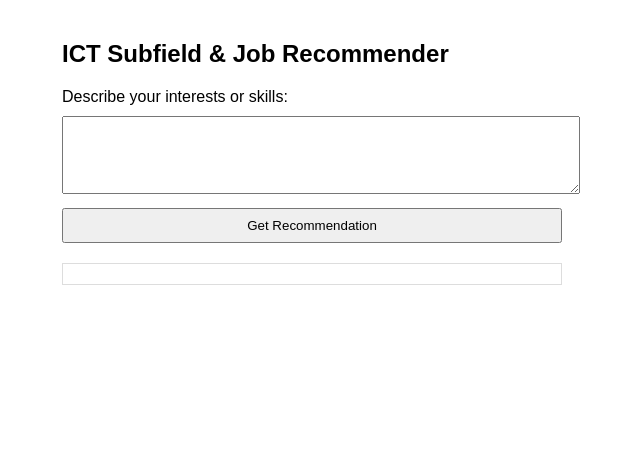
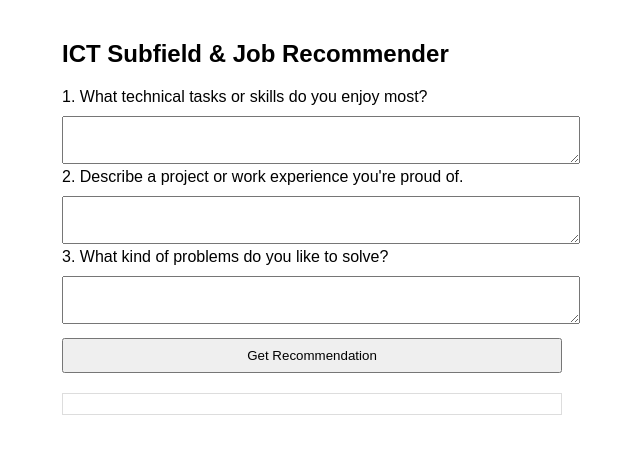
Before and after one commit to jayn95/DecodeMe_NLP_Project, a Flask app: page / in a window 1280 px wide. Shown: the top 454 px of the page, without its empty margins (328-968 px from the left). Run offline with Flask 3, Linux system fonts and the light colour scheme; parts of the project's set-up code (start-up, migrations or seed data) failed here and were passed over.

Commit message:
modified app to allow more user input

```diff
--- a/src/app.py
+++ b/src/app.py
@@ -47,25 +47,43 @@ if 'Processed_Text' not in df.columns:
 # Main route for API
 @app.route('/predict', methods=['POST'])
 def predict():
-    user_input = request.json.get("text")
-    if not user_input:
-        return jsonify({"error": "No input provided"}), 400
+    # Expect a JSON with 3 answers
+    answers = request.json.get("answers")
+    if not answers or not isinstance(answers, list) or len(answers) != 3:
+        return jsonify({"error": "Please provide answers to all 3 questions."}), 400
 
-    # Preprocess and vectorize user input
-    processed = preprocess_text(user_input)
-    user_vec = vectorizer.transform([processed])
     dataset_vecs = vectorizer.transform(df['Processed_Text'])
+    predictions = []
+    similarities = []
 
-    # Cosine similarity
-    similarity = cosine_similarity(user_vec, dataset_vecs)
-    top_index = np.argmax(similarity)
+    for answer in answers:
+        processed = preprocess_text(answer)
+        user_vec = vectorizer.transform([processed])
+        similarity = cosine_similarity(user_vec, dataset_vecs)
+        top_index = np.argmax(similarity)
+        predictions.append(df['Subfield'].iloc[top_index])
+        similarities.append(similarity[0][top_index])
 
-    subfield = df['Subfield'].iloc[top_index]
-    job = df['Job Title'].iloc[top_index]
+    # Determine final subfield - majority vote or highest similarity
+    # Option 1: Majority vote
+    from collections import Counter
+    subfield_count = Counter(predictions)
+    final_subfield = subfield_count.most_common(1)[0][0]
+
+    # Option 2: If tie or just to be sure, pick the prediction with highest similarity
+    # Uncomment below if you want to use this instead:
+    # max_sim_index = np.argmax(similarities)
+    # final_subfield = predictions[max_sim_index]
+
+    # Get recommended job(s) for final_subfield
+    # For simplicity, pick first matching job in df for that subfield
+    final_jobs = df[df['Subfield'] == final_subfield]['Job Title'].unique()
+    recommended_job = final_jobs[0] if len(final_jobs) > 0 else "No job found"
 
     return jsonify({
-        "subfield": subfield,
-        "recommended_job": job
+        "final_subfield": final_subfield,
+        "recommended_job": recommended_job,
+        "individual_predictions": predictions
     })
 
 # (Optional) Route to frontend HTML
--- a/src/templates/index.html
+++ b/src/templates/index.html
@@ -14,8 +14,15 @@
     <div class="container">
         <h2>ICT Subfield & Job Recommender</h2>
         <form id="predictForm">
-            <label for="userText">Describe your interests or skills:</label>
-            <textarea id="userText" rows="4" required></textarea>
+            <label>1. What technical tasks or skills do you enjoy most?</label>
+            <textarea id="answer1" rows="2" required></textarea>
+
+            <label>2. Describe a project or work experience you're proud of.</label>
+            <textarea id="answer2" rows="2" required></textarea>
+
+            <label>3. What kind of problems do you like to solve?</label>
+            <textarea id="answer3" rows="2" required></textarea>
+
             <button type="submit">Get Recommendation</button>
         </form>
         <div id="result"></div>
@@ -23,26 +30,34 @@
     <script>
         document.getElementById('predictForm').addEventListener('submit', async function(e) {
             e.preventDefault();
-            const userText = document.getElementById('userText').value;
+            const answers = [
+                document.getElementById('answer1').value,
+                document.getElementById('answer2').value,
+                document.getElementById('answer3').value
+            ];
             const resultDiv = document.getElementById('result');
             resultDiv.textContent = "Loading...";
             try {
                 const response = await fetch('/predict', {
                     method: 'POST',
                     headers: { 'Content-Type': 'application/json' },
-                    body: JSON.stringify({ text: userText })
+                    body: JSON.stringify({ answers: answers })
                 });
                 const data = await response.json();
                 if (data.error) {
                     resultDiv.textContent = "Error: " + data.error;
                 } else {
-                    resultDiv.innerHTML = `<strong>Recommended Subfield:</strong> ${data.subfield}<br>
-                                           <strong>Recommended Job:</strong> ${data.recommended_job}`;
+                    resultDiv.innerHTML = `<strong>Final Recommended Subfield:</strong> ${data.final_subfield}<br>
+                                        <strong>Recommended Job(s):</strong> ${data.recommended_job}<br><br>
+                                        <strong>Individual Predictions:</strong><br>
+                                        1. ${data.individual_predictions[0]}<br>
+                                        2. ${data.individual_predictions[1]}<br>
+                                        3. ${data.individual_predictions[2]}`;
                 }
             } catch (err) {
                 resultDiv.textContent = "An error occurred. Please try again.";
             }
         });
-    </script>
+        </script>
 </body>
 </html>
```
